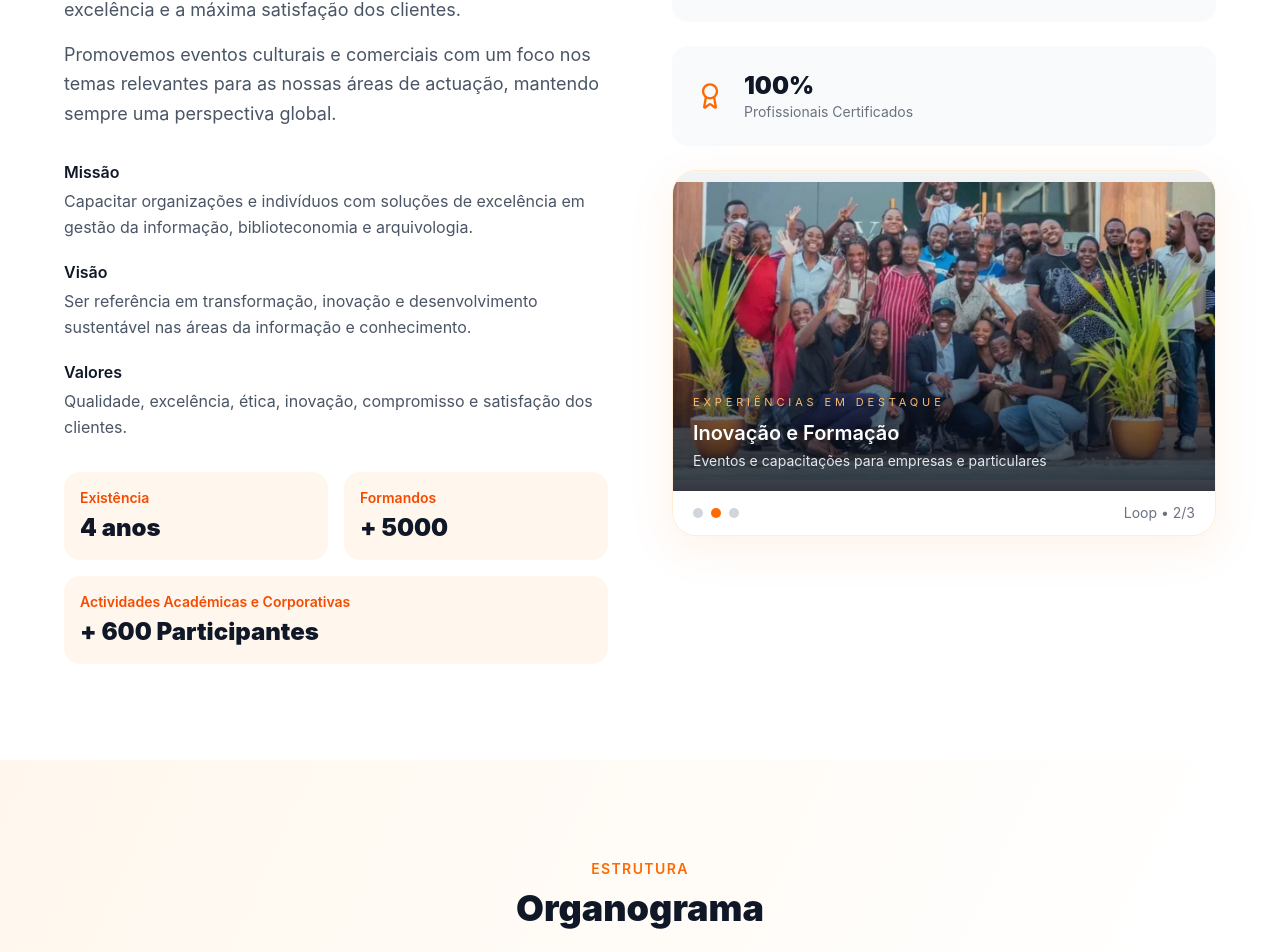
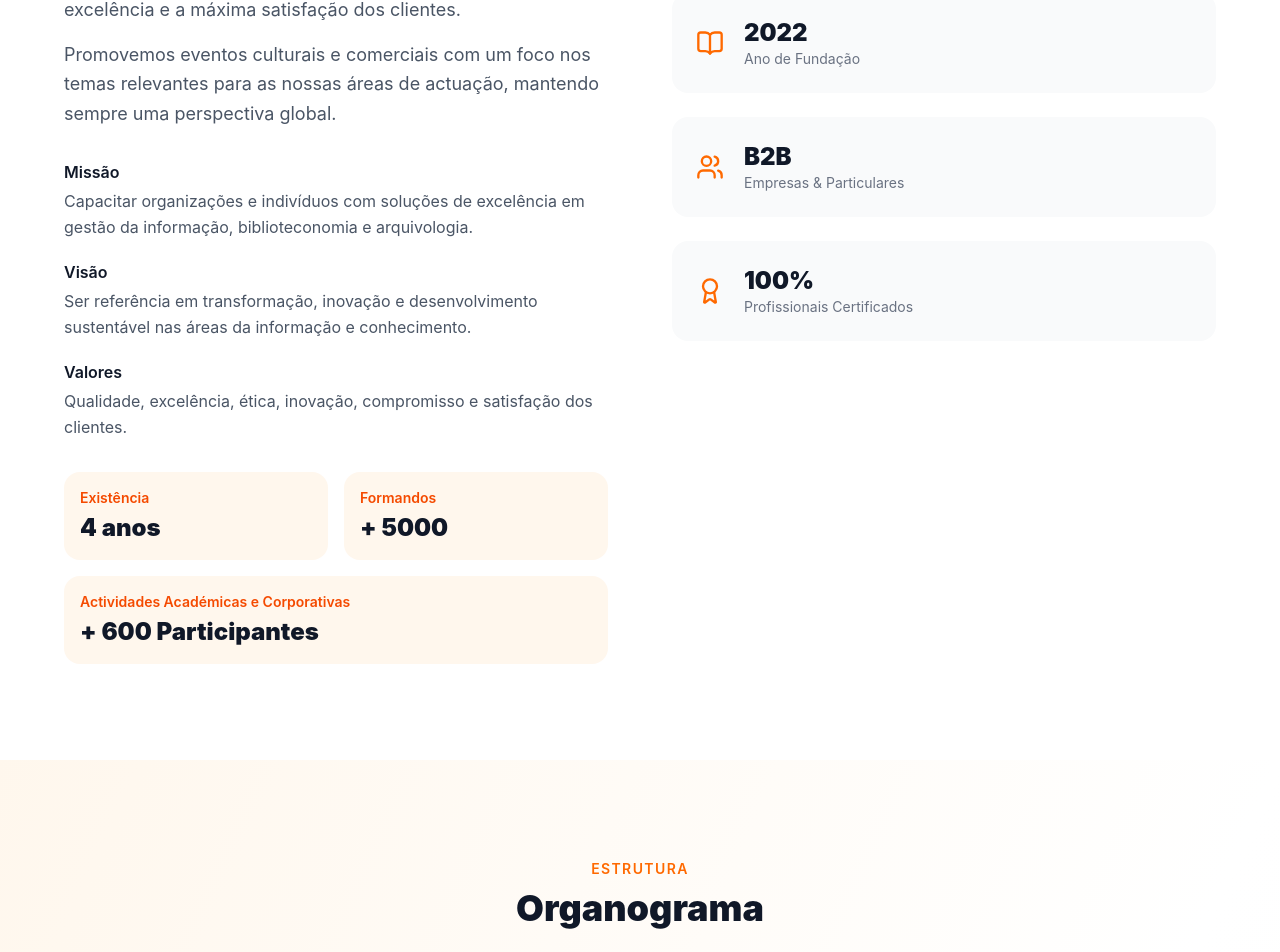
Before and after one commit to GelsonChissanda/GLOBAL-A.P.C.I, a React (Vite) app in the folder gapci-website/: page / in a window 1280 px wide. Shown: the part 1226-2178 px from the top of the page. Built offline with nearby package versions, Linux system fonts and the light colour scheme.

Commit message:
eliminei o carrosel em sobre nós

```diff
--- a/gapci-website/src/components/About.jsx
+++ b/gapci-website/src/components/About.jsx
@@ -1,9 +1,5 @@
 import { BookOpen, Users, Award } from "lucide-react"
 import logo from "../assets/logoo.png"
-import LoopGallery from "./LoopGallery"
-import publ from "../assets/publ.jpeg"
-import publ2 from "../assets/publ2.jpeg"
-import publ3 from "../assets/publ3.jpeg"
 
 const stats = [
   { icon: <BookOpen size={28} />, value: "2022", label: "Ano de Fundação" },
@@ -84,16 +80,6 @@ export default function About() {
               </div>
             </div>
           ))}
-
-          <LoopGallery
-            title="Inovação e Formação"
-            subtitle="Experiências em destaque"
-            items={[
-              { src: publ, alt: "Logo GAPCI", caption: "Academia de transformação e inovação" },
-              { src: publ2, alt: "Logo GAPCI", caption: "Eventos e capacitações para empresas e particulares" },
-              { src: publ3, alt: "Logo GAPCI", caption: "Parcerias e projetos de impacto" },
-            ]}
-          />
         </div>
       </div>
     </section>
--- a/gapci-website/src/components/LoopGallery.jsx
+++ /dev/null
@@ -1,53 +0,0 @@
-import { useEffect, useState } from "react";
-
-export default function LoopGallery({ items, title, subtitle }) {
-  const [activeIndex, setActiveIndex] = useState(0);
-
-  useEffect(() => {
-    const interval = setInterval(() => {
-      setActiveIndex((prev) => (prev + 1) % items.length);
-    }, 4500);
-
-    return () => clearInterval(interval);
-  }, [items.length]);
-
-  const currentItem = items[activeIndex];
-
-  return (
-    <div className="overflow-hidden rounded-3xl border border-orange-100 bg-white shadow-[0_12px_45px_rgba(249,115,22,0.10)]">
-      <div className="relative h-72 md:h-80">
-        {items.map((item, index) => (
-          <img
-            key={item.src}
-            src={item.src}
-            alt={item.alt}
-            className={`absolute inset-0 h-full w-full object-contain bg-gray-100 transition-all duration-1000 ${
-              index === activeIndex ? "opacity-100 scale-100" : "opacity-0 scale-105"
-            }`}
-          />
-        ))}
-        <div className="absolute inset-0 bg-linear-to-t from-gray-950/80 via-gray-900/20 to-transparent" />
-
-        <div className="absolute bottom-0 left-0 right-0 p-5 text-white">
-          <p className="text-[11px] uppercase tracking-[0.35em] text-orange-300">{subtitle}</p>
-          <h3 className="mt-2 text-xl font-semibold">{title}</h3>
-          <p className="mt-1 text-sm text-gray-200">{currentItem?.caption}</p>
-        </div>
-      </div>
-
-      <div className="flex items-center justify-between bg-white/95 px-5 py-3">
-        <div className="flex gap-2">
-          {items.map((_, index) => (
-            <span
-              key={index}
-              className={`h-2.5 w-2.5 rounded-full transition-all ${
-                index === activeIndex ? "bg-orange-500" : "bg-gray-300"
-              }`}
-            />
-          ))}
-        </div>
-        <span className="text-sm text-gray-500">Loop • {activeIndex + 1}/{items.length}</span>
-      </div>
-    </div>
-  );
-}
```
